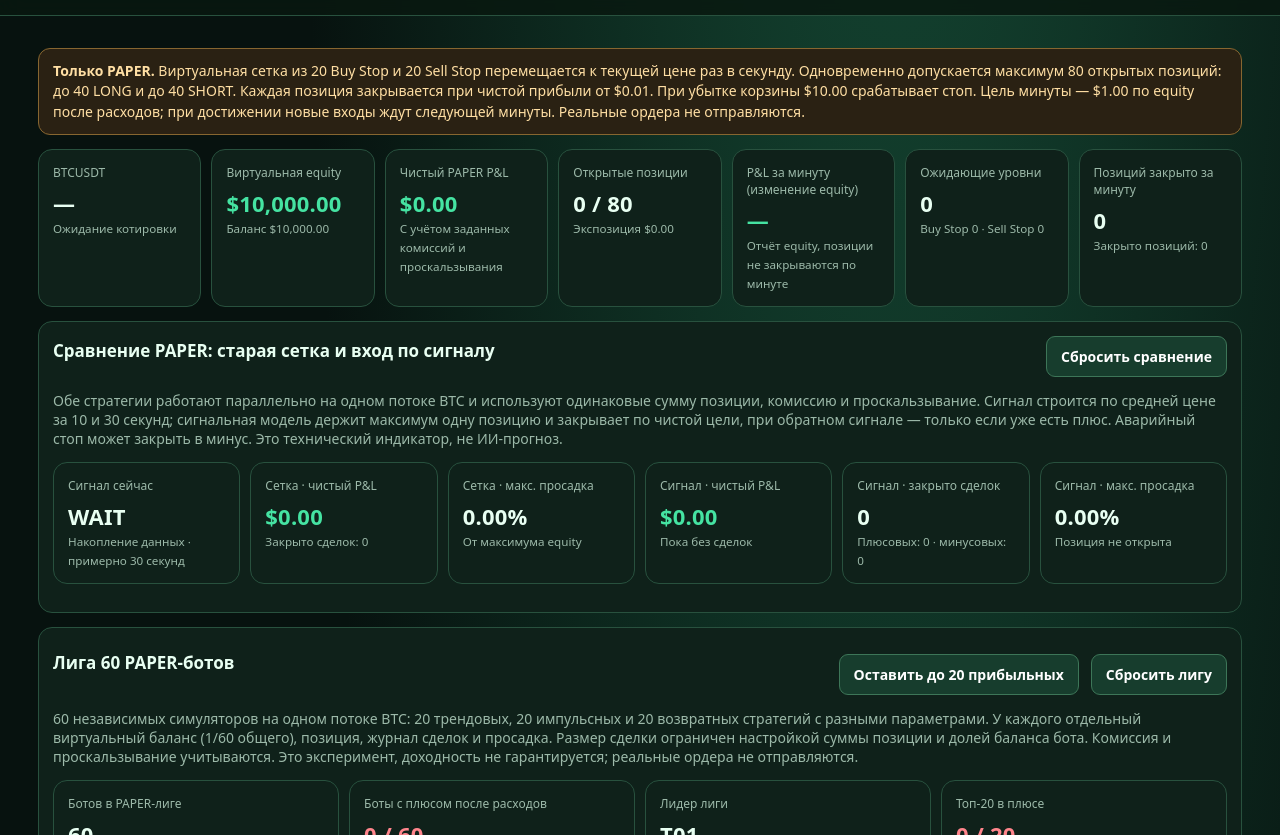
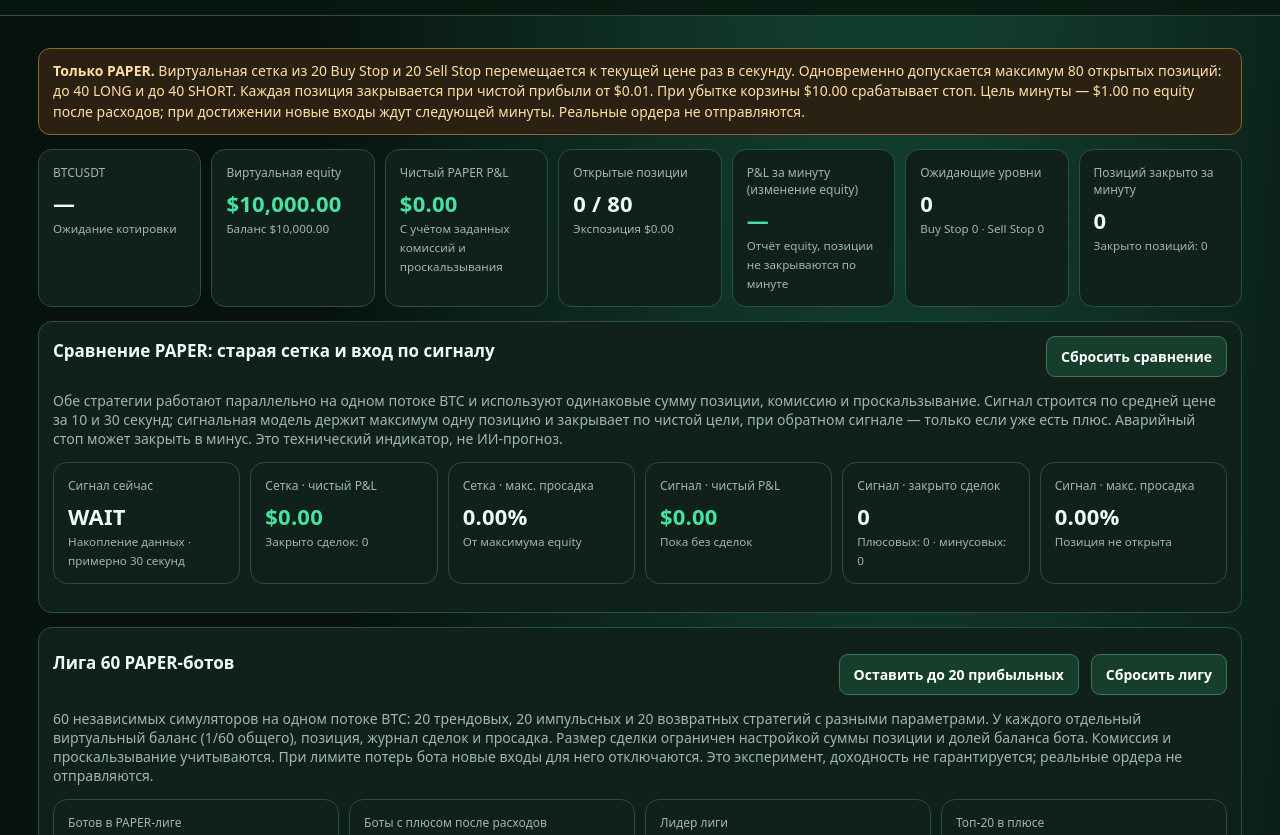
Before and after one commit to hopemanitygroup-debug/hopemanity-ai-trading, a plain HTML site: page grid-scalp-paper.html in a window 1280 px wide. Shown: the part 70-905 px from the top of the page. Drawn offline with Linux system fonts and the light colour scheme.

Commit message:
Add per-bot PAPER loss cap

```diff
--- a/grid-scalp-paper.html
+++ b/grid-scalp-paper.html
@@ -78,7 +78,7 @@ footer{max-width:1240px;margin:auto;padding:12px 18px 28px;color:var(--muted);fo
 
   <section class="card" id="leagueCard">
     <div class="row"><h2>Лига 60 PAPER-ботов</h2><div class="actions"><button id="keep20Button">Оставить до 20 прибыльных</button><button id="resetLeagueButton">Сбросить лигу</button></div></div>
-    <p class="muted">60 независимых симуляторов на одном потоке BTC: 20 трендовых, 20 импульсных и 20 возвратных стратегий с разными параметрами. У каждого отдельный виртуальный баланс (1/60 общего), позиция, журнал сделок и просадка. Размер сделки ограничен настройкой суммы позиции и долей баланса бота. Комиссия и проскальзывание учитываются. Это эксперимент, доходность не гарантируется; реальные ордера не отправляются.</p>
+    <p class="muted">60 независимых симуляторов на одном потоке BTC: 20 трендовых, 20 импульсных и 20 возвратных стратегий с разными параметрами. У каждого отдельный виртуальный баланс (1/60 общего), позиция, журнал сделок и просадка. Размер сделки ограничен настройкой суммы позиции и долей баланса бота. Комиссия и проскальзывание учитываются. При лимите потерь бота новые входы для него отключаются. Это эксперимент, доходность не гарантируется; реальные ордера не отправляются.</p>
     <div class="metrics">
       <div class="metric"><label>Ботов в PAPER-лиге</label><div class="value" id="leagueCount">60</div><small>20 тренд · 20 импульс · 20 возврат</small></div>
       <div class="metric"><label>Боты с плюсом после расходов</label><div class="value" id="leagueProfitable">0 / 60</div><small id="leagueProfitNote">Учитывается текущий P&amp;L открытых сделок</small></div>
@@ -444,6 +444,7 @@ footer{max-width:1240px;margin:auto;padding:12px 18px 28px;color:var(--muted);fo
         else if(side&&side!==bot.position.side&&net>0)closeLeaguePosition(bot,price,"смена сигнала с прибылью");
       }
       if(!bot.position&&bot.enabled&&side&&sig!==bot.lastSignal)openLeaguePosition(bot,side,price,ts);
+      if(bot.enabled&&!bot.position&&bot.realized<=-bot.allocation*cfg.sessionLossPct/100){bot.enabled=false;bot.lastAction="Остановлен по лимиту убытка PAPER";}
       bot.lastSignal=sig;
       var equity=bot.allocation+leagueBotPnl(bot,price);if(equity>bot.peakEquity)bot.peakEquity=equity;
       var dd=bot.peakEquity>0?(bot.peakEquity-equity)/bot.peakEquity*100:0;if(dd>bot.maxDrawdown)bot.maxDrawdown=dd;
```
